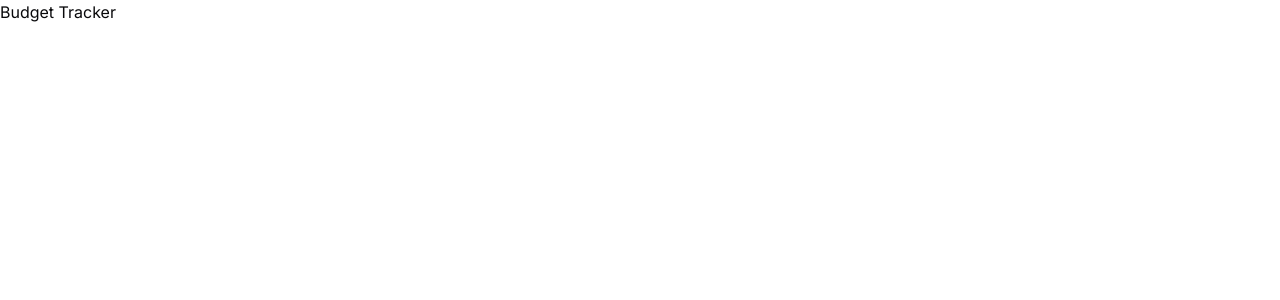
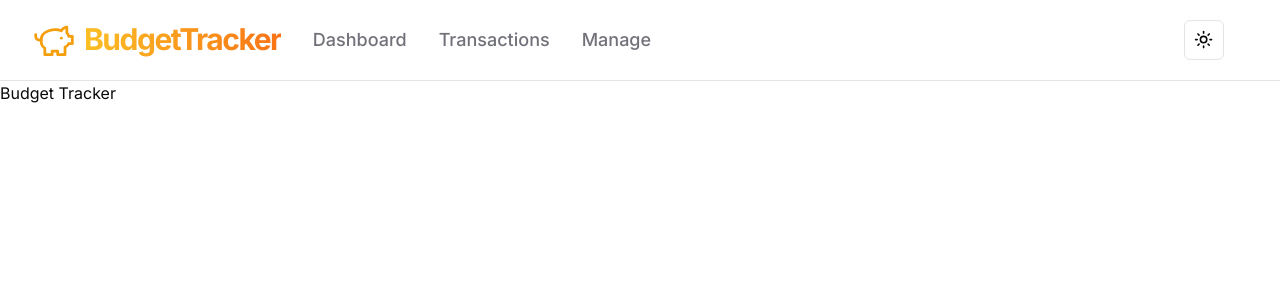
Before and after one commit to Sachita007/Budget_Tracker, a Next.js app: page / in a window 1280 px wide. Shown: the top 300 px of the page. Built offline with nearby package versions, Linux system fonts and the light colour scheme.

Commit message:
finish base layout

```diff
--- a/app/(dashboard)/layout.tsx
+++ b/app/(dashboard)/layout.tsx
@@ -1,7 +1,9 @@
+import Navbar from "@/components/Navbar";
 
 function layout({ children }: { children: React.ReactNode }) {
     return (
         <div className=" relative flex h-screen w-full flex-col">
+            <Navbar />
             <div className="w-full">
                 {children}
             </div>
--- a/app/(dashboard)/page.tsx
+++ b/app/(dashboard)/page.tsx
@@ -1,4 +1,6 @@
 export default function Home() {
+
+
   return (
     <div>Budget Tracker</div>
   );
--- a/components/Logo.tsx
+++ b/components/Logo.tsx
@@ -2,10 +2,20 @@
 
 function Logo() {
     return (
-        <a href="/" className="flex items-center gap-2 hover:shadow-md  hover:shadow-amber-300">
-            <PiggyBank className=" stroke-amber-500 size-11 stroke-[1.5]" />
+        <a href="/" className="flex items-center gap-2">
+            <PiggyBank className=" stroke-amber-500 h-11 w-11 stroke-[1.5]" />
             <p className=" bg-gradient-to-r from-amber-400 to-orange-500 bg-clip-text text-3xl font-bold leading-tight tracking-tighter text-transparent">
-                Budget Tracker
+                BudgetTracker
+            </p>
+        </a>
+    )
+}
+
+export function LogoMobile() {
+    return (
+        <a href="/" className="flex items-center gap-2">
+            <p className=" bg-gradient-to-r from-amber-400 to-orange-500 bg-clip-text text-3xl font-bold leading-tight tracking-tighter text-transparent">
+                BudgetTracker
             </p>
         </a>
     )
--- /dev/null
+++ b/components/Navbar.tsx
@@ -0,0 +1,122 @@
+"use client"
+
+import { usePathname } from "next/navigation";
+import Logo, { LogoMobile } from "./Logo"
+import Link from "next/link";
+import { Button, buttonVariants } from "./ui/button";
+import { cn } from "@/lib/utils";
+import { UserButton } from "@clerk/nextjs";
+import { ThemeSwitcherBtn } from "./ThemeSwitcherBtn";
+import { useState } from "react";
+import { Sheet, SheetContent, SheetTrigger } from "@/components/ui/sheet";
+import { Menu } from "lucide-react";
+
+function Navbar() {
+    return (
+        <>
+            <DesktopNavbar />
+            <MobileNavbar />
+        </>
+    )
+}
+
+const items = [
+    { label: "Dashboard", link: "/dashboard" },
+    { label: "Transactions", link: "/transactions" },
+    { label: "Manage", link: "/manage" },
+]
+
+function MobileNavbar() {
+    const [isOpen, setIsOpen] = useState(false);
+    return (
+        <div className="block md:hidden border-separate border-b bg-background">
+            <nav className=" container flex items-center justify-between px-8">
+                <Sheet open={isOpen} onOpenChange={setIsOpen}>
+                    <SheetTrigger asChild>
+                        <Button variant={"ghost"} size={"icon"}>
+                            <Menu />
+                        </Button>
+                    </SheetTrigger>
+                    <SheetContent className=" w-[400px] sm:w-[540px]"
+                        side={"left"}
+                    >
+                        <Logo />
+                        <div className="flex flex-col gap-1 pt-4">
+                            {items.map((item) => (
+                                <NavbarItem
+                                    key={item.label}
+                                    link={item.link}
+                                    label={item.label}
+                                    clickCallBack={() => setIsOpen(prev => !prev)}
+                                />
+                            ))}
+                        </div>
+                    </SheetContent>
+                </Sheet>
+                <div className=" flex h-[80px] min-h-[60px] items-center gap-x-4 ">
+                    <LogoMobile />
+                </div>
+                <div className=" flex items-center gap-2 ml-2">
+                    <ThemeSwitcherBtn />
+                    <UserButton afterSignOutUrl="sign-in" />
+                </div>
+
+            </nav>
+        </div>
+    )
+}
+
+function DesktopNavbar() {
+    return (
+        <div className="hidden md:block border-separate border-b bg-background">
+            <nav className=" container flex items-center justify-between px-8">
+                <div className="flex h-[80px] min-h-[60px] items-center gap-x-4">
+                    <Logo />
+                    <div className=" flex h-full">
+                        {items.map((item) => (
+                            <NavbarItem
+                                key={item.label}
+                                link={item.link}
+                                label={item.label}
+                            />
+                        ))}
+                    </div>
+                </div>
+                <div className=" flex items-center gap-2">
+                    <ThemeSwitcherBtn />
+                    <UserButton afterSignOutUrl="sign-in" />
+                </div>
+            </nav>
+        </div>
+    )
+}
+
+function NavbarItem({ link, label, clickCallBack }: { link: string, label: string, clickCallBack?: () => void }) {
+    const pathname = usePathname();
+    const isActive = pathname === link;
+    return (
+        <div className="relative flex items-center">
+            <Link
+                href={link}
+                className={cn(
+                    buttonVariants({ variant: "ghost" }),
+                    "w-full justify-start text-lg text-muted-foreground hover:text-foreground",
+                    isActive && "text-foreground"
+                )}
+                onClick={() => {
+                    if (clickCallBack) clickCallBack()
+                }}
+            >
+                {label}
+            </Link>
+            {
+                isActive && (
+                    <div className=" absolute -bottom-[2px] left-1/2
+                    hidden h-[20px] w-[80%] -translate-x-1/2 rounded-xl bg-foreground md:block"></div>
+                )
+            }
+        </div>
+    )
+}
+
+export default Navbar
--- /dev/null
+++ b/components/ThemeSwitcherBtn.tsx
@@ -0,0 +1,40 @@
+"use client"
+
+import * as React from "react"
+import { Moon as MoonIcon, Sun as SunIcon } from "lucide-react"
+import { useTheme } from "next-themes"
+
+import { Button } from "@/components/ui/button"
+import {
+    DropdownMenu,
+    DropdownMenuContent,
+    DropdownMenuItem,
+    DropdownMenuTrigger,
+} from "@/components/ui/dropdown-menu"
+
+export function ThemeSwitcherBtn() {
+    const { setTheme } = useTheme()
+
+    return (
+        <DropdownMenu>
+            <DropdownMenuTrigger asChild>
+                <Button variant="outline" size="icon" className=" size-10 mr-2 lg:mr-6">
+                    <SunIcon className="h-[1.2rem] w-[1.2rem] rotate-0 scale-100 transition-all dark:-rotate-90 dark:scale-0" />
+                    <MoonIcon className="absolute h-[1.2rem] w-[1.2rem] rotate-90 scale-0 transition-all dark:rotate-0 dark:scale-100" />
+                    <span className="sr-only">Toggle theme</span>
+                </Button>
+            </DropdownMenuTrigger>
+            <DropdownMenuContent align="end">
+                <DropdownMenuItem onClick={() => setTheme("light")}>
+                    Light
+                </DropdownMenuItem>
+                <DropdownMenuItem onClick={() => setTheme("dark")}>
+                    Dark
+                </DropdownMenuItem>
+                <DropdownMenuItem onClick={() => setTheme("system")}>
+                    System
+                </DropdownMenuItem>
+            </DropdownMenuContent>
+        </DropdownMenu>
+    )
+}
```
